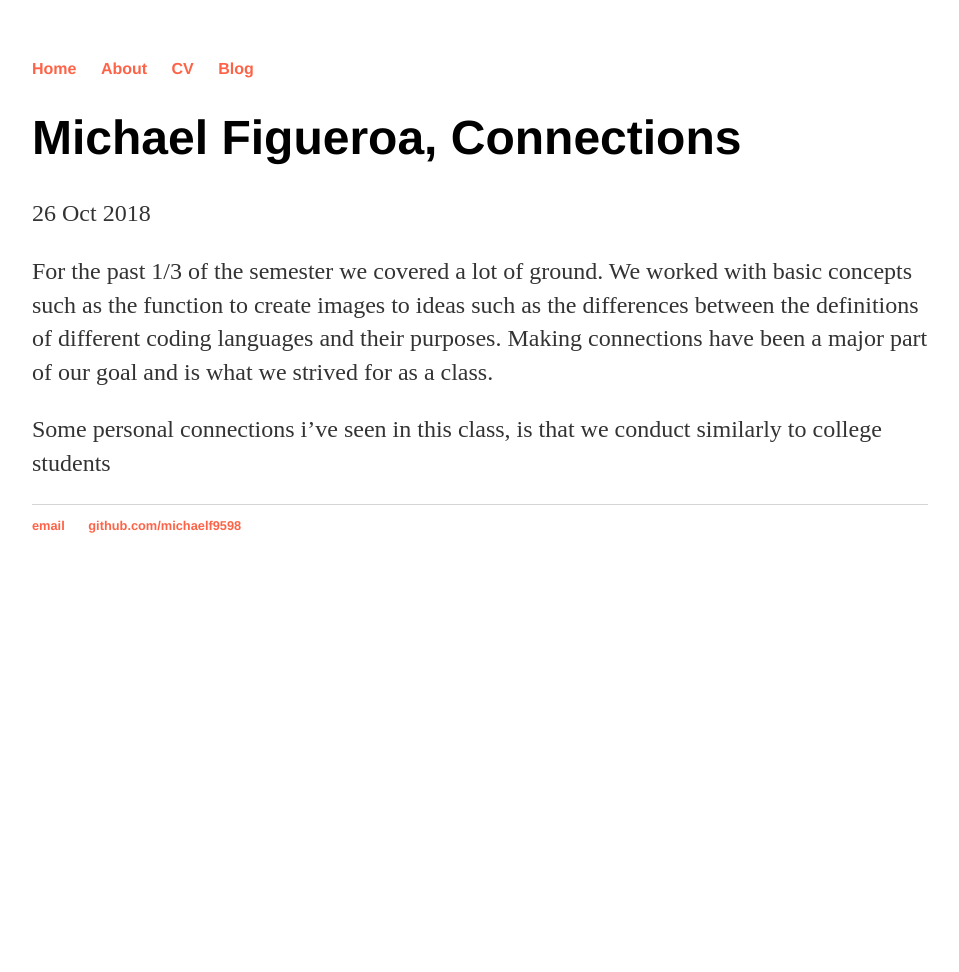
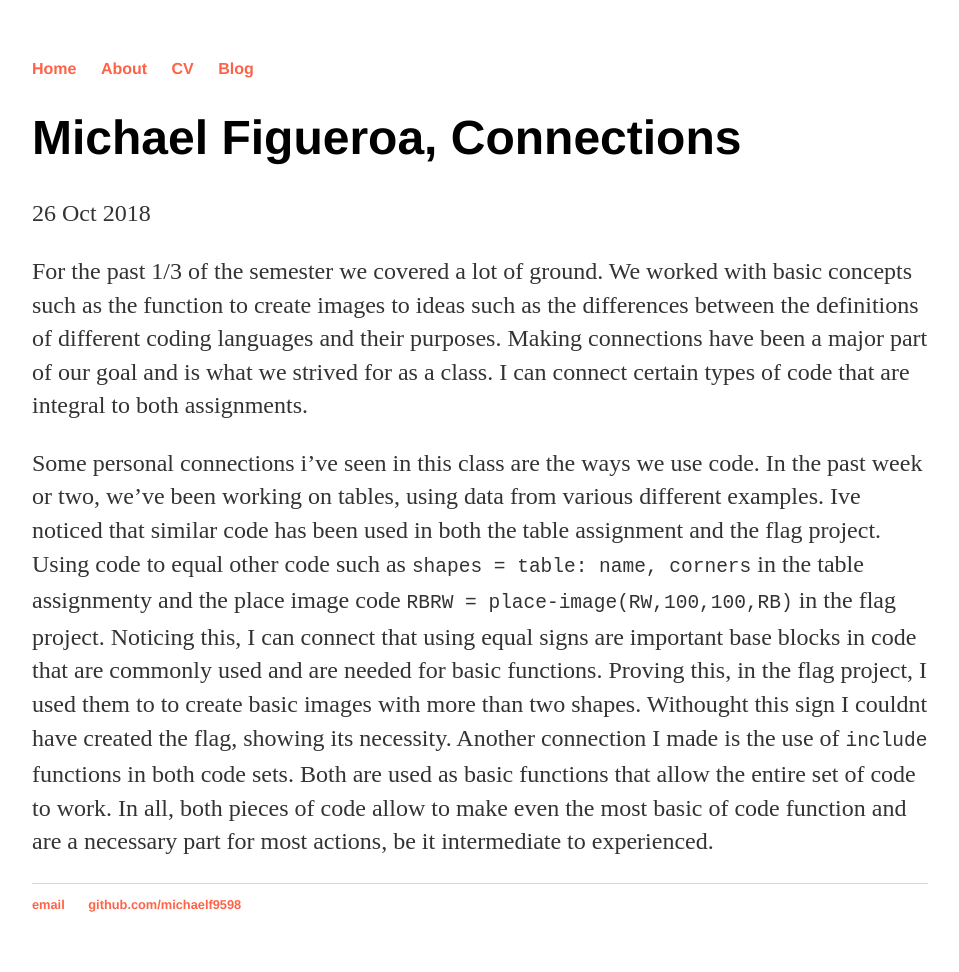
Before and after one commit to michaelf9598/michaelf9598.github.io, a Jekyll site: the page built from _posts/2018-10-26-Connections-and-Discretions.md, in a window 1280 px wide. Shown: the whole page, without its empty margins (160-1119 px from the left). Built offline with Jekyll 4.4.1, drawn with Linux system fonts in a browser that asks for light colours; before the commit the page ends 900 px from its top, so only the background shows below that.

Commit message:
Update 2018-10-26-Connections-and-Discretions.md

````diff
--- a/_posts/2018-10-26-Connections-and-Discretions.md
+++ b/_posts/2018-10-26-Connections-and-Discretions.md
@@ -5,6 +5,6 @@ date: 2018-10-26
 ---
 
 
-For the past 1/3 of the semester we covered a lot of ground. We worked with basic concepts such as the function to create images to ideas such as the differences between the definitions of different coding languages and their purposes. Making connections have been a major part of our goal and is what we strived for as a class.
+For the past 1/3 of the semester we covered a lot of ground. We worked with basic concepts such as the function to create images to ideas such as the differences between the definitions of different coding languages and their purposes. Making connections have been a major part of our goal and is what we strived for as a class. I can connect certain types of code that are integral to both assignments.
 
-Some personal connections i've seen in this class, is that we conduct similarly to college students
+Some personal connections i've seen in this class are the ways we use code. In the past week or two, we've been working on tables, using data from various different examples. Ive noticed that similar code has been used in both the table assignment and the flag project. Using code to equal other code such as ```shapes = table: name, corners``` in the table assignmenty and the place image code ```RBRW = place-image(RW,100,100,RB)``` in the flag project. Noticing this, I can connect that using equal signs are important base blocks in code that are commonly used and are needed for basic functions. Proving this, in the flag project, I used them to to create basic images with more than two shapes. Withought this sign I couldnt have created the flag, showing its necessity. Another connection I made is the use of ```include``` functions in both code sets. Both are used as basic functions that allow the entire set of code to work. In all, both pieces of code allow to make even the most basic of code function and are a necessary part for most actions, be it intermediate to experienced.
````
